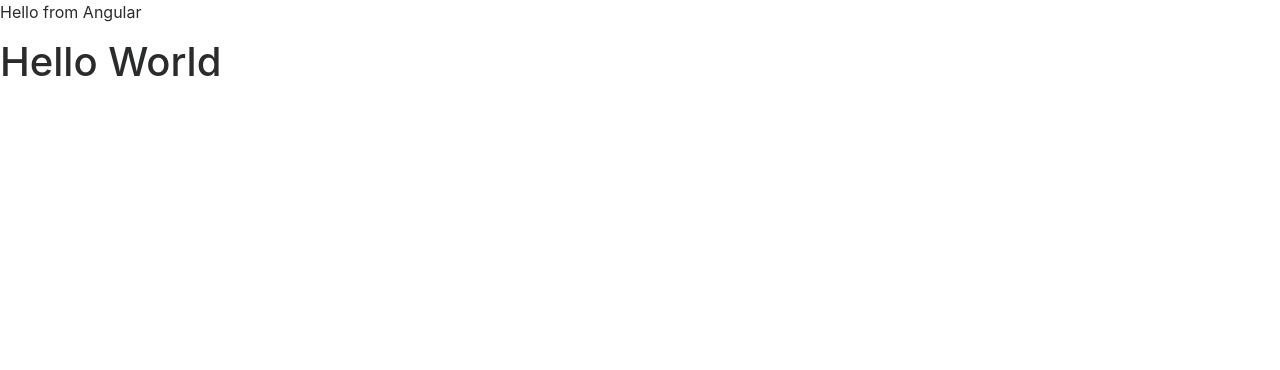
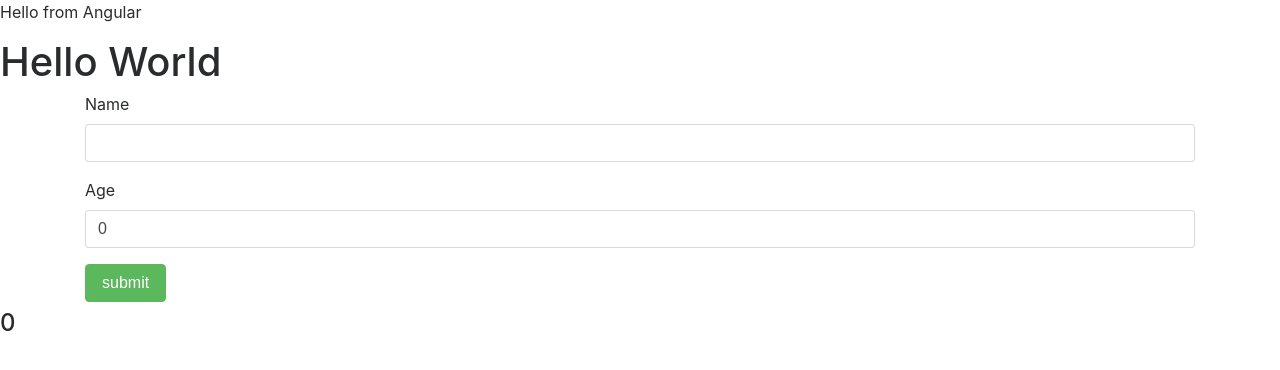
Before and after one commit to yuricfurusho/angularFrontToBack, an Angular app: page / in a window 1280 px wide. Shown: the top 370 px of the page. Built offline with nearby package versions, Linux system fonts and the light colour scheme.

Commit message:
5-30 ngModel & 2 Way Data Binding

```diff
--- a/src/app/components/sandbox.component.ts
+++ b/src/app/components/sandbox.component.ts
@@ -2,9 +2,29 @@ import {Component} from '@angular/core';
 
 @Component({
   selector: 'app-sandbox',
-  template: `<h1>Hello World</h1>`
+  template: `
+    <h1>Hello World</h1>
+    <div class="container">
+      <form>
+        <div class="form-group">
+          <label>Name</label>
+          <input type="text" [(ngModel)]="name" name="name" class="form-control">
+        </div>
+        <div class="form-group">
+          <label>Age</label>
+          <input type="number" [(ngModel)]="age" name="age" class="form-control">
+        </div>
+
+        <input type="submit" value="submit" class="btn btn-success">
+      </form>
+    </div>
+
+    <h4>{{name}}</h4>
+    <h4>{{age}}</h4>
+  `
 })
 
 export class SandboxComponent {
-
+  name = '';
+  age = 0;
 }
```
